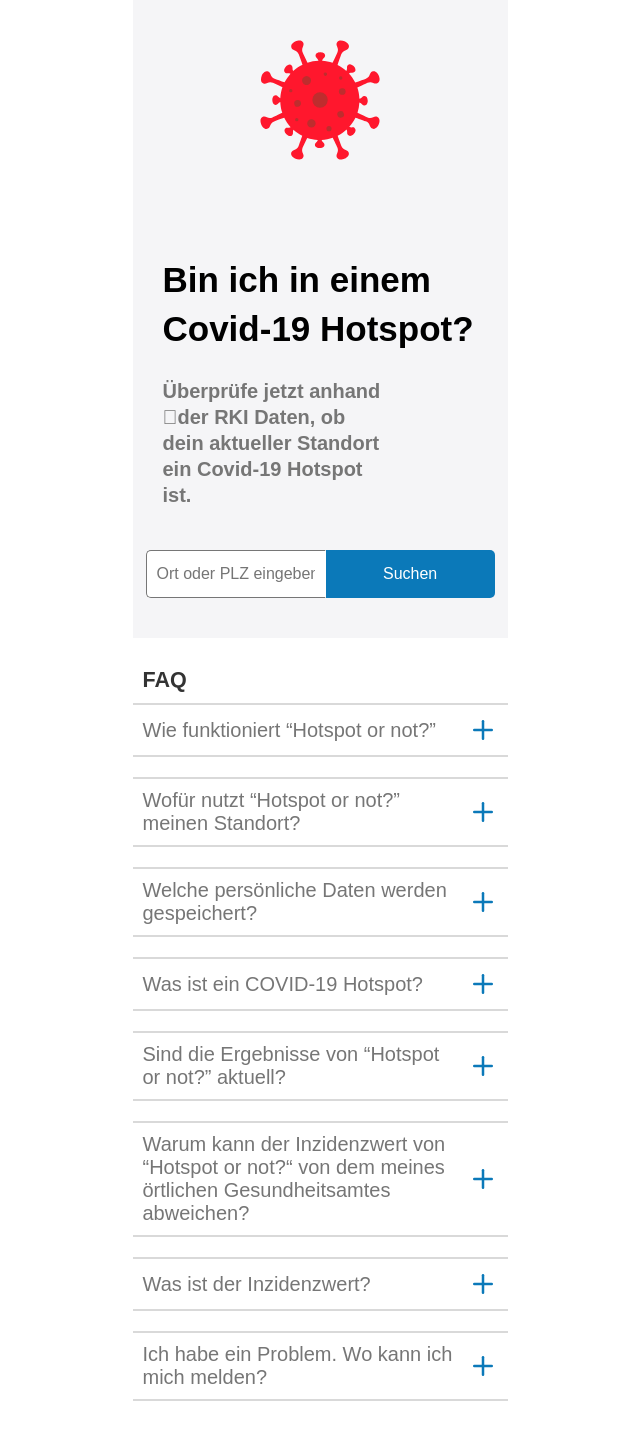
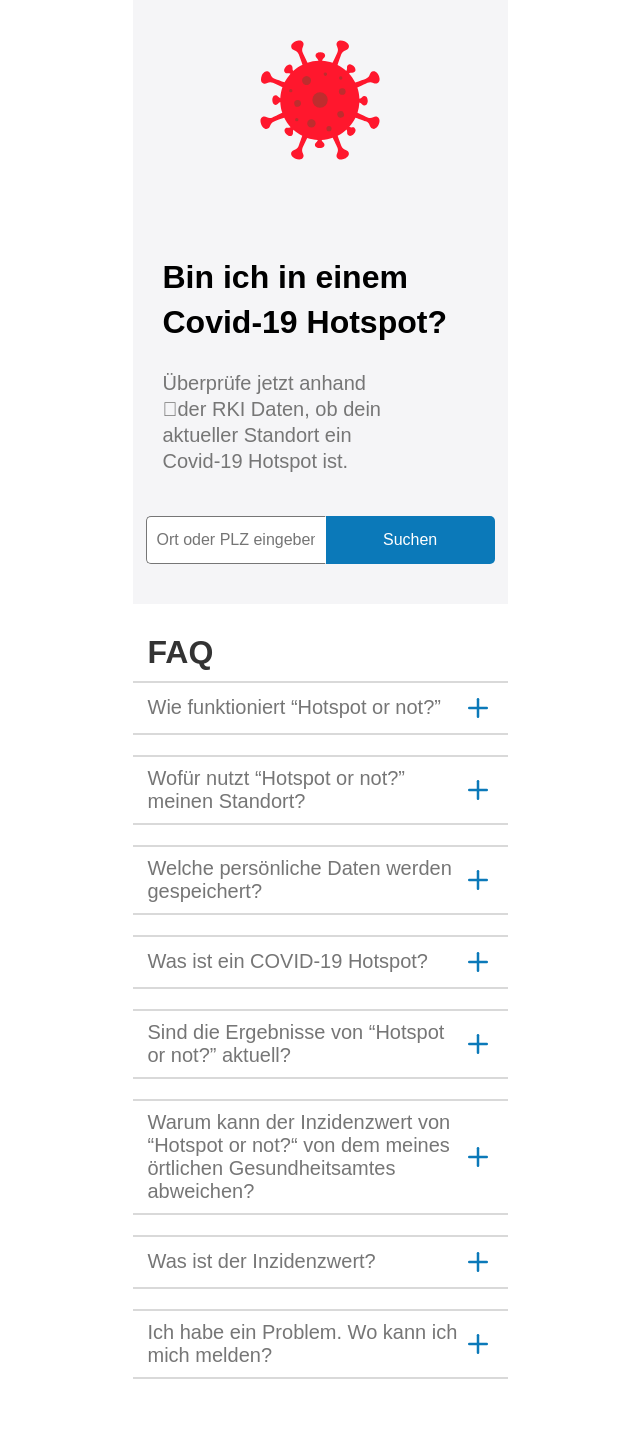
Before and after one commit to JulianBlohm/capstone-project, a React (Create React App) app: page / in a window 1280 px wide. Shown: the top 1440 px of the page, without its empty margins (320-960 px from the left). Built offline with nearby package versions, Linux system fonts and the light colour scheme.

Commit message:
Fix font-sizes and FAQ styles

```diff
--- a/src/MainPage.js
+++ b/src/MainPage.js
@@ -45,15 +45,16 @@ const MainPageStyled = styled.div`
 
     h1 {
         margin-bottom: 25px;
-        font-size: 35px;
+        font-size: 32px;
         line-height: 1.4;
     }
 
     h2 {
         font-size: 20px;
         line-height: 1.3;
+        font-weight: 500;
         color: var(--gray);
-        width: 70%;
+        width: 75%;
         margin-bottom: 42px;
     }
 
--- a/src/components/Button.js
+++ b/src/components/Button.js
@@ -9,7 +9,7 @@ export default styled.button`
     height: 48px;
     justify-content: center;
     align-items: center;
-    font-size: 1rem;
+    font-size: 16px;
     border-top-right-radius: 5px;
     border-bottom-right-radius: 5px;
     margin-bottom: 20px;
--- a/src/components/FAQ.js
+++ b/src/components/FAQ.js
@@ -63,8 +63,9 @@ const FAQWrapper = styled.dl`
     padding: 30px 0;
 
     h3 {
+        font-size: 32px;
         margin-bottom: 10px;
-        margin-left: 10px;
+        margin-left: 15px;
         color: var(--lightblack);
     }
 
@@ -87,7 +88,7 @@ const FAQWrapper = styled.dl`
         width: 100%;
         justify-content: space-between;
         align-items: center;
-        padding: 10px 10px;
+        padding: 10px 15px;
     }
 
     .question-answer-wrapper {
--- a/src/components/Input.js
+++ b/src/components/Input.js
@@ -10,7 +10,7 @@ export default styled.input`
     border-left: 1px solid var(--gray);
     border-right: 1px solid white;
     height: 48px;
-    font-size: 1rem;
+    font-size: 16px;
     margin-bottom: 40px;
     outline: var(--blue);
 `
```
